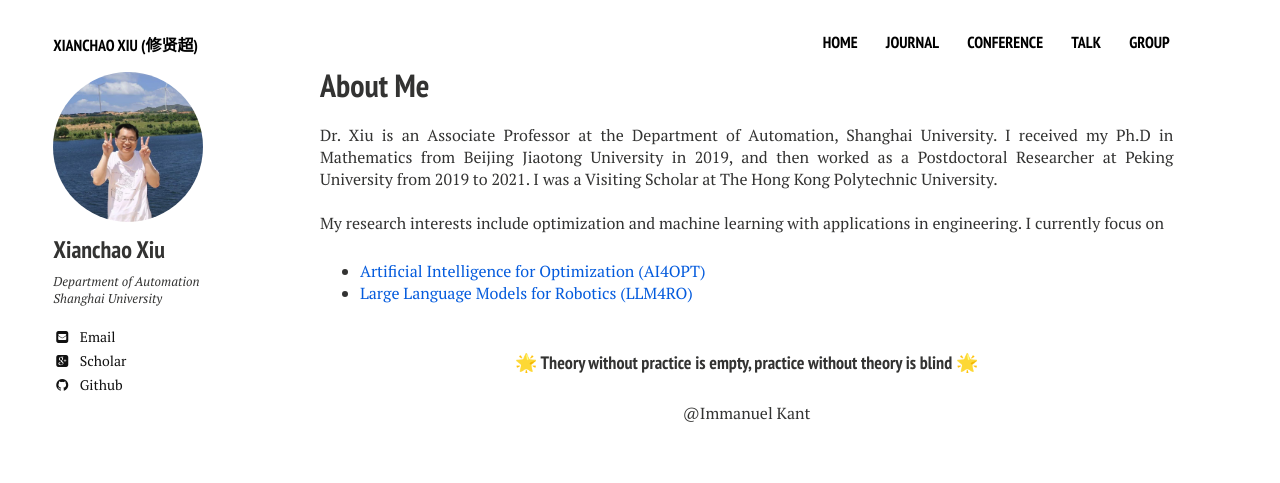
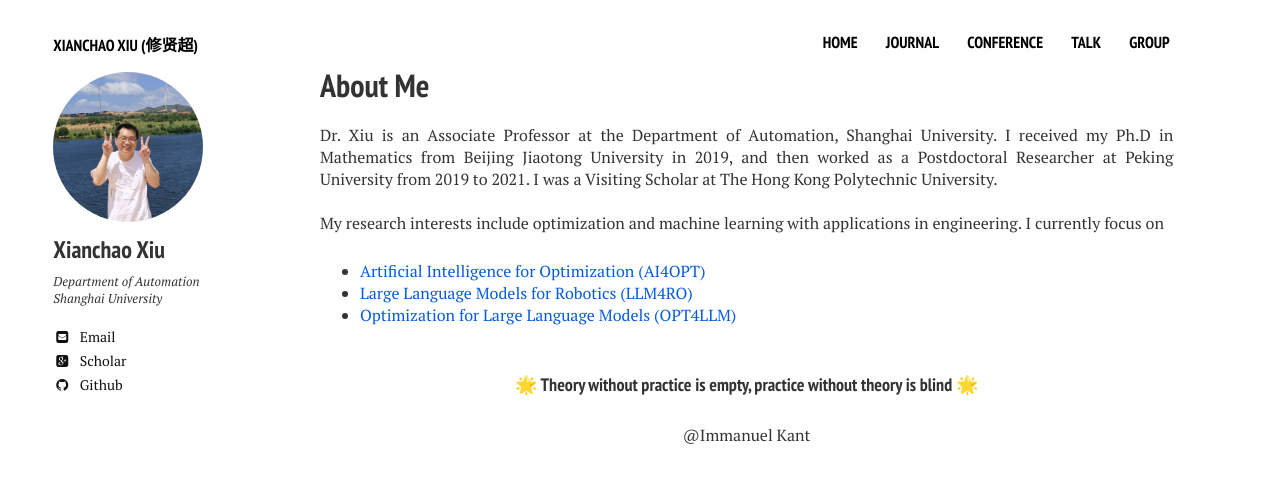
Before and after one commit to xianchaoxiu/xianchaoxiu.github.io, a Jekyll site: the page built from index.md, in a window 1280 px wide. Shown: the top 483 px of the page. Built offline with Jekyll 4.4.1, drawn with Linux system fonts in a browser that asks for light colours; nearby versions of some CDN libraries.

Commit message:
Update home2.html

```diff
--- a/_layouts/home2.html
+++ b/_layouts/home2.html
@@ -36,7 +36,8 @@
 	 I currently focus on
 	<ul>
       <li> <a href="https://github.com/xianchaoxiu/AI4OPT" class="textlink" target="_blank">Artificial Intelligence for Optimization (AI4OPT)</a> </li>
-      <li> <a href="https://github.com/xianchaoxiu/LLM4RO" class="textlink" target="_blank">Large Language Models for Robotics (LLM4RO) </a> </li>   <br>
+      <li> <a href="https://github.com/xianchaoxiu/LLM4RO" class="textlink" target="_blank">Large Language Models for Robotics (LLM4RO) </a> </li>
+      <li> <a href="https://github.com/xianchaoxiu/OPT4LLM" class="textlink" target="_blank">Optimization for Large Language Models (OPT4LLM)</a> </li>   <br>
     </ul>
 
 
```
